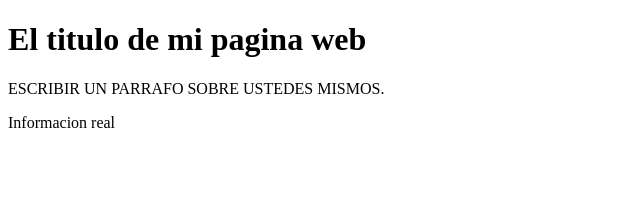
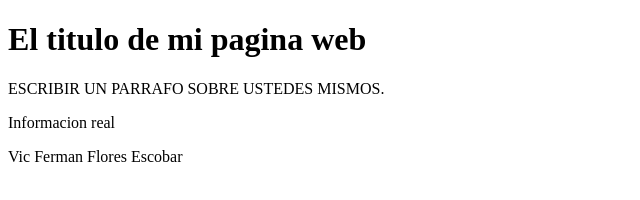
Before and after one commit to ferjoaguilar/utec-seminary, a plain HTML site: page index.html in a window 1280 px wide. Shown: the whole page, without its empty margins (0-640 px from the left). Drawn offline with Linux system fonts and the light colour scheme.

Commit message:
Agreme mi nombre (#5)

```diff
--- a/index.html
+++ b/index.html
@@ -15,5 +15,9 @@
     <p>
         Informacion real
     </p>
+
+    <p>
+        Vic Ferman Flores Escobar
+    </p>
 </body>
 </html>
```
